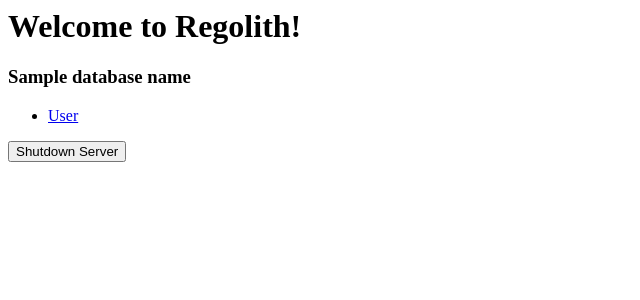
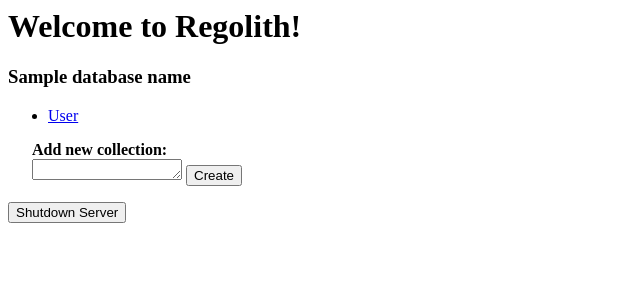
Before and after one commit to regro/regolith, a Flask app: template regolith/templates/index.html in a window 1280 px wide. Shown: the top 300 px of the page, without its empty margins (0-640 px from the left). Run offline with Flask 2, Linux system fonts and the light colour scheme; the template is opened without the code that fills it: most values are stand-ins (such as "Sample title", 1, 10 or a date in 2020).

Commit message:
can create new collections from index page

```diff
--- a/regolith/app.py
+++ b/regolith/app.py
@@ -1,6 +1,5 @@
 """Flask app for looking at information in regolith."""
-from flask import Flask, request, render_template
-from werkzeug.exceptions import abort
+from flask import Flask, abort, request, render_template, redirect, url_for
 from bson import json_util, objectid
 
 from regolith.tools import insert_one, delete_one
@@ -8,9 +7,12 @@ from regolith.tools import insert_one, delete_one
 app = Flask('regolith')
 
 
-@app.route('/')
+@app.route('/', methods=['GET', 'POST'])
 def root():
     rc = app.rc
+    if request.method == 'POST':
+        form = request.form
+        return redirect('/db/{dbname}/coll/{collname}'.format(**form))
     return render_template('index.html', rc=rc)
 
 
--- a/regolith/templates/index.html
+++ b/regolith/templates/index.html
@@ -6,9 +6,18 @@
   <h3>{{ dbname }}</h3>
   <ul>
   {% for collname in rc.client[dbname].collection_names(include_system_collections=False) %}
-    <li><a href="db/{{ dbname }}/coll/{{ collname }}">{{ collname }}</a></li>
+    <li><a href="/db/{{dbname}}/coll/{{collname}}">{{collname}}</a></li>
   {% endfor %}
   </ul>
+
+  <div style="margin-left:1.5em;">
+  <b>Add new collection:</b>
+  <form action="" method="post">
+    <textarea rows="1" cols="16" name="dbname" style="display:none;">{{dbname}}</textarea>
+    <textarea rows="1" cols="16" name="collname" ></textarea>
+    <button name="Create" value="create">Create</button>
+  </form>
+  </div>
 {% endfor %}
 
 <form action="shutdown" method="post">
```
